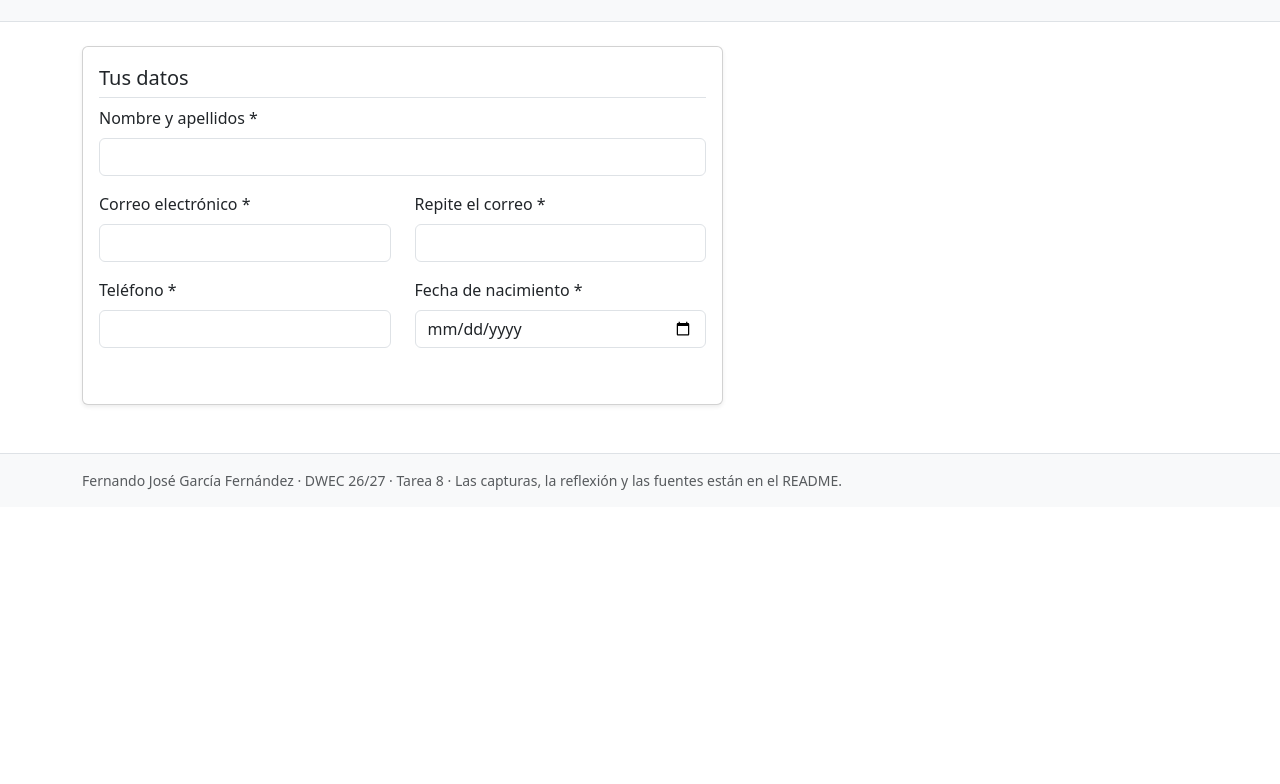
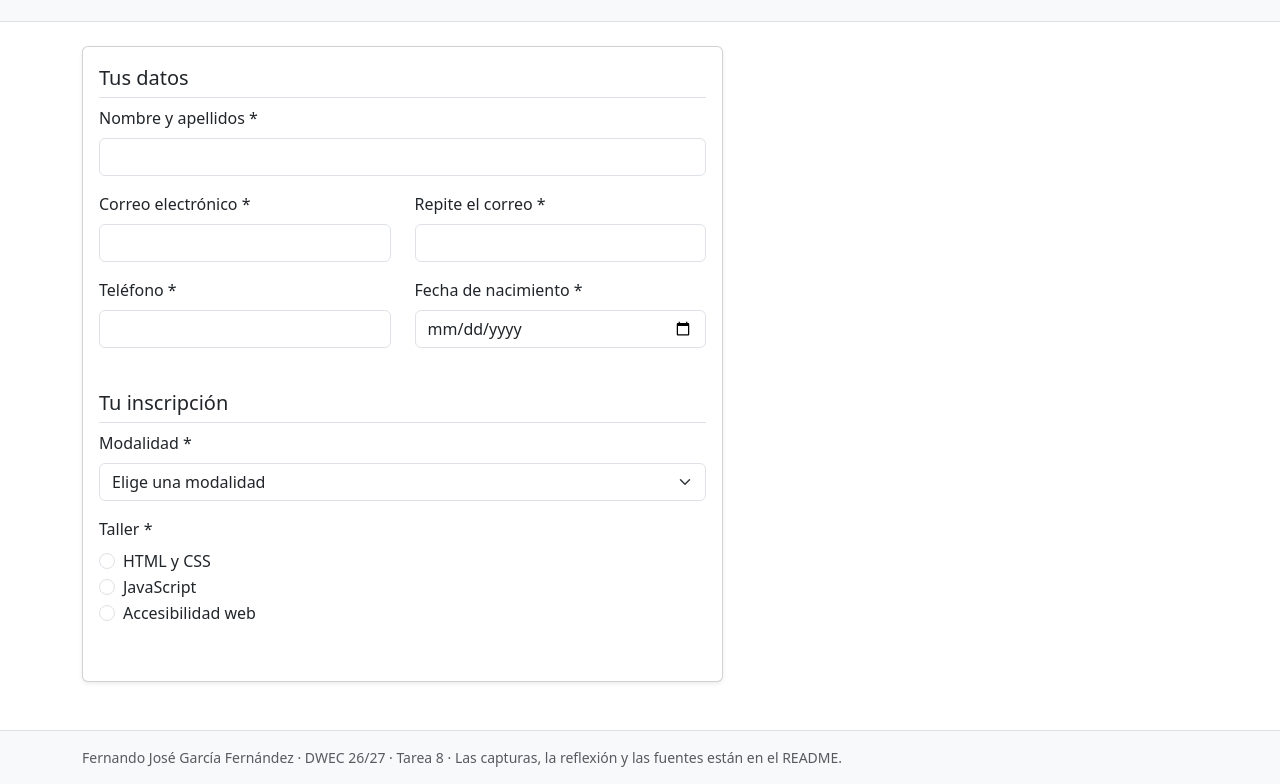
Before and after one commit to FernandoGarcia-medac/DWEC, a plain HTML site: page tema08/index.html in a window 1280 px wide. Shown: the part 155-939 px from the top of the page. Before the commit the page ends 800 px from the top, so only its background shows below. Drawn offline with nearby package versions, Linux system fonts and the light colour scheme.

Commit message:
he añadido modalidad y talles

```diff
--- a/tema08/index.html
+++ b/tema08/index.html
@@ -91,9 +91,37 @@
 
               </fieldset>
 
-              <!-- TODO: un segundo <fieldset> «Tu inscripción» con la modalidad (select), el taller (tres radio
-                         con el mismo name), el nivel de JavaScript (range con su <output>), los comentarios
-                         (textarea con su contador) y la casilla de las condiciones. -->
+              <!-- Ejercicios 1 y 2: este grupo reúne modalidad, taller, nivel, comentarios y condiciones. -->
+              <fieldset class="mb-4">
+                <legend class="fs-5 border-bottom pb-1">Tu inscripción</legend>
+
+                <div class="mb-3">
+                  <label for="modalidad" class="form-label">Modalidad *</label>
+                  <select id="modalidad" name="modalidad" class="form-select" required>
+                    <option value="" selected disabled>Elige una modalidad</option>
+                    <option value="presencial">Presencial</option>
+                    <option value="online">En línea</option>
+                  </select>
+                  <div class="invalid-feedback"></div>
+                </div>
+
+                <div class="mb-3">
+                  <p class="form-label mb-2">Taller *</p>
+                  <div class="form-check">
+                    <input type="radio" id="tallerHtml" name="taller" value="html" class="form-check-input" required>
+                    <label for="tallerHtml" class="form-check-label">HTML y CSS</label>
+                  </div>
+                  <div class="form-check">
+                    <input type="radio" id="tallerJavaScript" name="taller" value="javascript" class="form-check-input" required>
+                    <label for="tallerJavaScript" class="form-check-label">JavaScript</label>
+                  </div>
+                  <div class="form-check">
+                    <input type="radio" id="tallerAccesibilidad" name="taller" value="accesibilidad" class="form-check-input" required>
+                    <label for="tallerAccesibilidad" class="form-check-label">Accesibilidad web</label>
+                  </div>
+                  <div class="invalid-feedback"></div>
+                </div>
+              </fieldset>
 
               <!-- TODO: los botones «Enviar inscripción» (submit) y «Borrar» (reset). -->
 
```
